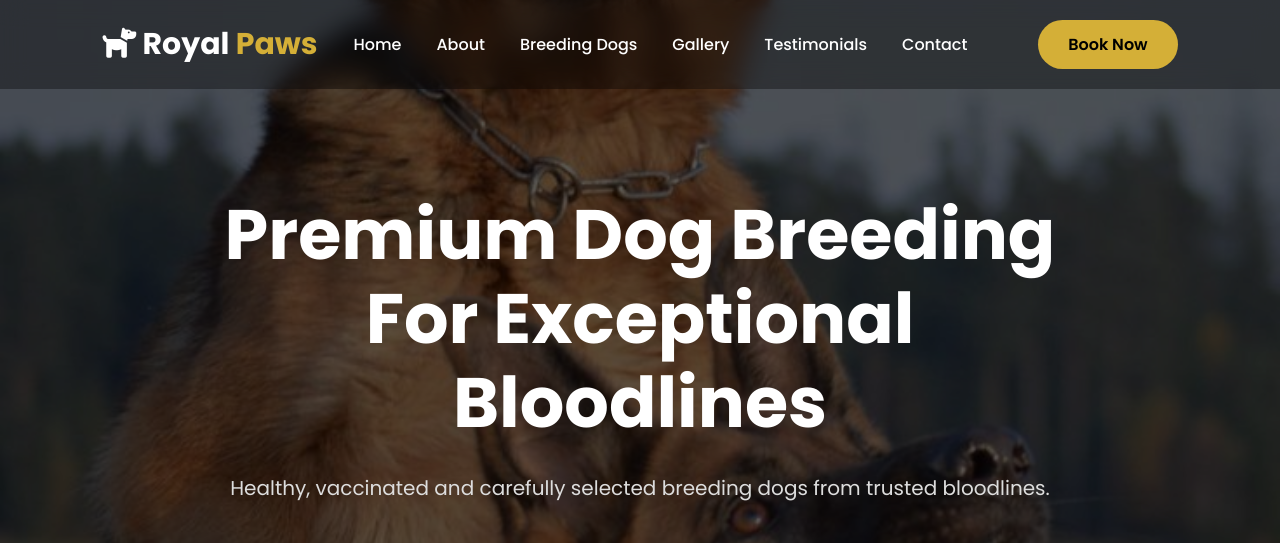
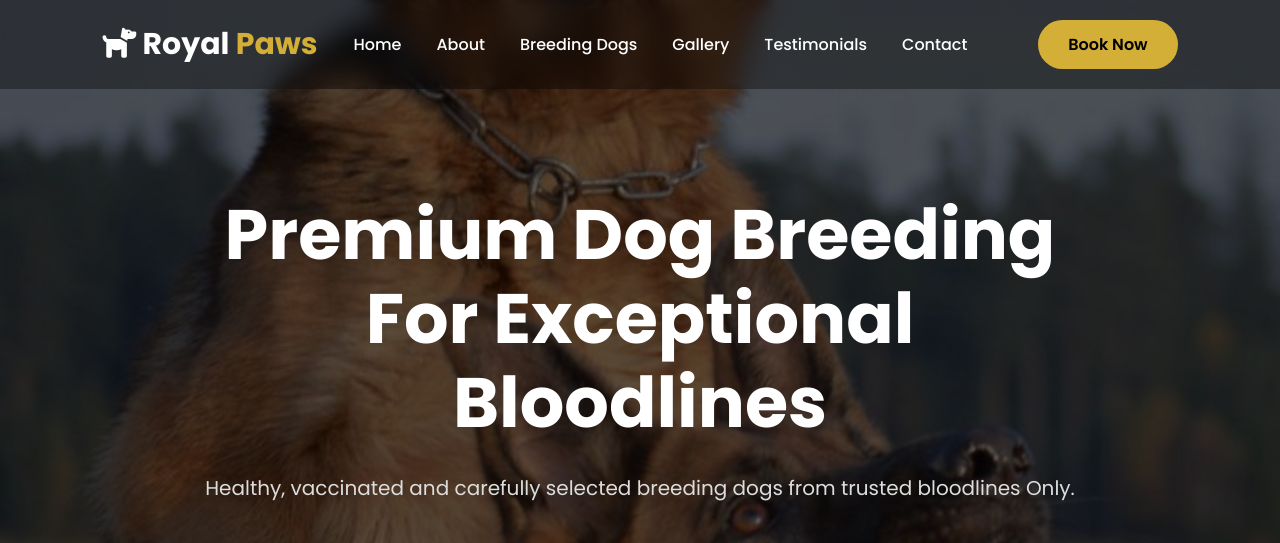
Before and after one commit to ibieekhoe/PureBreed-Haven, a website: page dog breeding website/index.html in a window 1280 px wide. Shown: the top 543 px of the page. Drawn offline with Linux system fonts and the light colour scheme.

Commit message:
changes from hero paragraph

```diff
--- a/dog breeding website/index.html
+++ b/dog breeding website/index.html
@@ -98,7 +98,7 @@ For Exceptional Bloodlines
 
 <p>
 
-Healthy, vaccinated and carefully selected breeding dogs from trusted bloodlines.
+Healthy, vaccinated and carefully selected breeding dogs from trusted bloodlines Only.
 
 </p>
 
```
